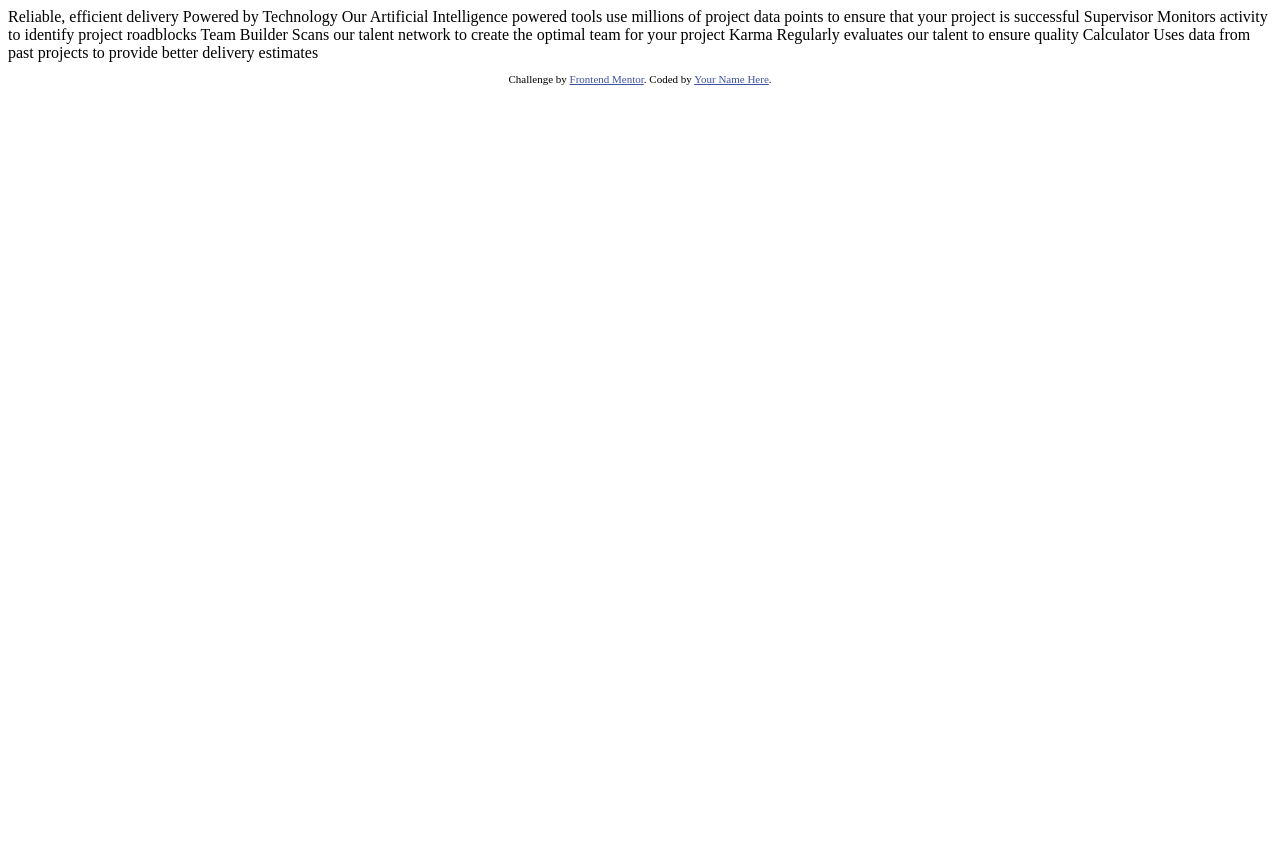
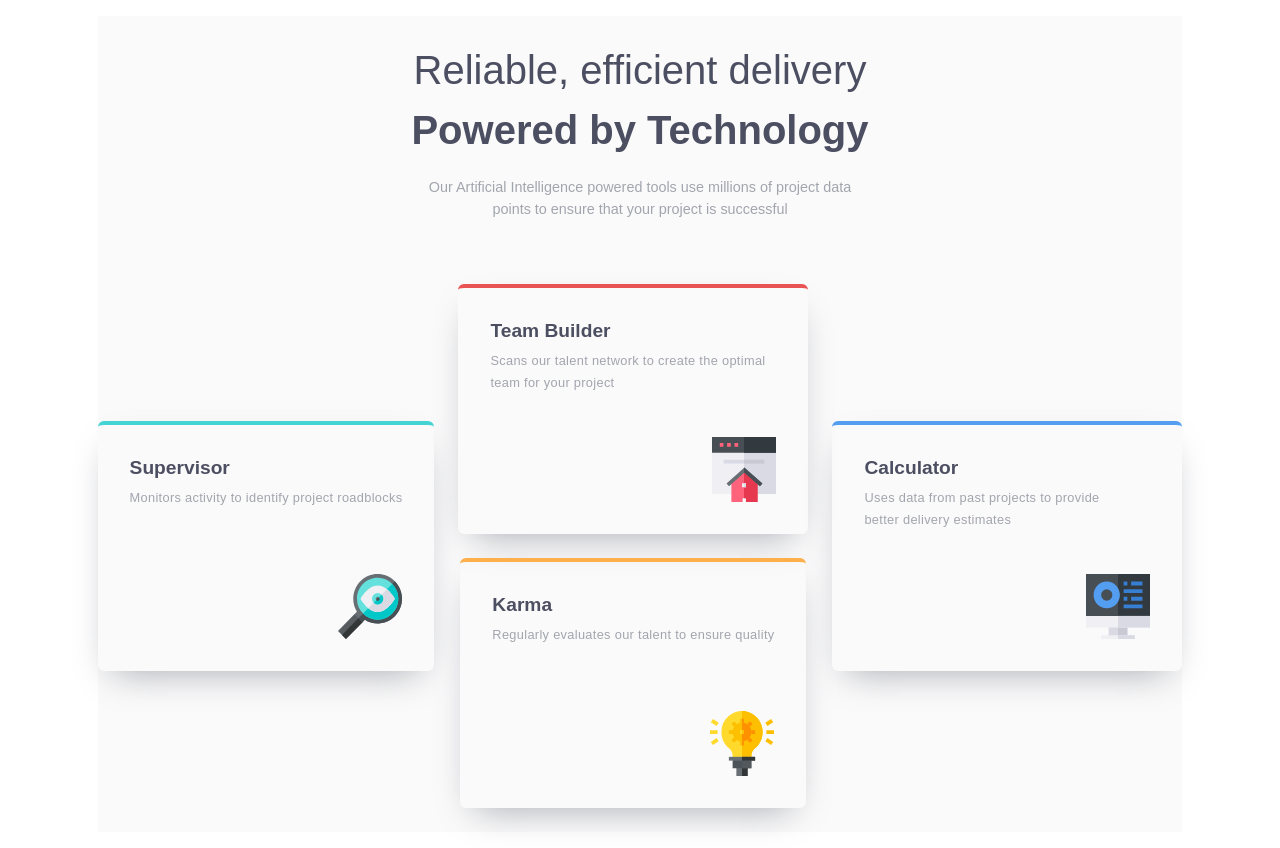
Before and after one commit to ARPIT73881/FrontendMentor-Four-Card-Feature-Section, a plain HTML site: page index.html in a window 1280 px wide. Before the commit the page ends 800 px from the top, so only its background shows below. Drawn offline with Linux system fonts and the light colour scheme.

Commit message:
four card feature section

```diff
--- a/index.html
+++ b/index.html
@@ -1,45 +1,70 @@
 <!DOCTYPE html>
 <html lang="en">
   <head>
-  <meta charset="UTF-8">
-  <meta name="viewport" content="width=device-width, initial-scale=1.0"> <!-- displays site properly based on user's device -->
-
-  <link rel="icon" type="image/png" sizes="32x32" href="./images/favicon-32x32.png">
-
+    <meta charset="UTF-8" />
+    <meta name="viewport" content="width=device-width, initial-scale=1.0" />
+    <link
+      rel="icon"
+      type="image/png"
+      sizes="32x32"
+      href="./images/favicon-32x32.png"
+    />
+    <link rel="stylesheet" href="style.css" />
     <title>Frontend Mentor | Four card feature section</title>
-
-  <!-- Feel free to remove these styles or customise in your own stylesheet 👍 -->
-  <style>
-    .attribution { font-size: 11px; text-align: center; }
-    .attribution a { color: hsl(228, 45%, 44%); }
-  </style>
   </head>
   <body>
-
-  Reliable, efficient delivery
+    <main class="container">
+      <section class="text">
+        <h1>
+          <span>Reliable, efficient delivery</span><br />
           Powered by Technology
-
-  Our Artificial Intelligence powered tools use millions of project data points
-  to ensure that your project is successful
-
-  Supervisor
-  Monitors activity to identify project roadblocks
-
-  Team Builder
-  Scans our talent network to create the optimal team for your project
-
-  Karma
-  Regularly evaluates our talent to ensure quality
-
-  Calculator
+        </h1>
+        <p>
+          Our Artificial Intelligence powered tools use millions of project data
+          points to ensure that your project is successful
+        </p>
+      </section>
+      <section class="grid-container">
+        <div class="box box-one">
+          <div class="box-inside-text">
+            <h2>Supervisor</h2>
+            <p>Monitors activity to identify project roadblocks</p>
+          </div>
+          <figure>
+            <img src="images/icon-supervisor.svg" alt="icon-supervisor" />
+          </figure>
+        </div>
+        <div class="box box-two">
+          <div class="box-inside-text">
+            <h2>Team Builder</h2>
+            <p>
+              Scans our talent network to create the optimal team for your
+              project
+            </p>
+          </div>
+          <figure>
+            <img src="images/icon-team-builder.svg" alt="icon-team-builder" />
+          </figure>
+        </div>
+        <div class="box box-three">
+          <div class="box-inside-text">
+            <h2>Karma</h2>
+            <p>Regularly evaluates our talent to ensure quality</p>
+          </div>
+          <figure><img src="images/icon-karma.svg" alt="icon-karma" /></figure>
+        </div>
+        <div class="box box-four">
+          <div class="box-inside-text">
+            <h2>Calculator</h2>
+            <p>
               Uses data from past projects to provide better delivery estimates
-
-
-  <footer>
-    <p class="attribution">
-      Challenge by <a href="https://www.frontendmentor.io?ref=challenge" target="_blank">Frontend Mentor</a>.
-      Coded by <a href="#">Your Name Here</a>.
             </p>
-  </footer>
+          </div>
+          <figure>
+            <img src="images/icon-calculator.svg" alt="icon-calculator" />
+          </figure>
+        </div>
+      </section>
+    </main>
   </body>
 </html>
--- /dev/null
+++ b/style.css
@@ -0,0 +1,208 @@
+@import url("https://fonts.googleapis.com/css2?family=Karla:ital,wght@0,200..800;1,200..800&display=swap");
+/* Weights: 200, 400, 600*/
+
+:root {
+  /* ### Primary */
+
+  --Red: hsl(0, 78%, 62%);
+  --Cyan: hsl(180, 62%, 55%);
+  --Orange: hsl(34, 97%, 64%);
+  --Blue: hsl(212, 86%, 64%);
+
+  /* ### Neutral */
+
+  --Very-Dark-Blue: hsl(234, 12%, 34%);
+  --Grayish-Blue: hsl(229, 6%, 66%);
+  --Very-Light-Gray: hsl(0, 0%, 98%);
+}
+
+/* ===============  reset  ===============*/
+* {
+  margin: 0;
+  padding: 0;
+  box-sizing: border-box;
+}
+
+body {
+  font-family: "Poppins", sans-serif;
+  display: flex;
+  justify-content: center;
+  align-items: center;
+  min-height: 100vh;
+}
+
+/* ===============  reusable box class  =============== */
+.box {
+  max-width: 350px;
+  min-height: 250px;
+  padding: 2rem;
+  border-radius: 6px;
+  border-top: 4px solid;
+  box-shadow: 0 15px 35px -15px var(--Grayish-Blue);
+  display: flex;
+  flex-direction: column;
+  justify-content: space-between;
+}
+
+/* box styling image */
+figure {
+  width: 100%;
+  height: 65px;
+  display: flex;
+  justify-content: flex-end;
+  align-self: flex-end;
+}
+
+/* ===============  individual box styling  =============== */
+.box-one {
+  border-top-color: var(--Cyan);
+  grid-area: supervisor;
+}
+.box-two {
+  border-top-color: var(--Red);
+  grid-area: teambuilder;
+}
+.box-three {
+  border-top-color: var(--Orange);
+  grid-area: karma;
+}
+.box-four {
+  border-top-color: var(--Blue);
+  grid-area: calculator;
+}
+
+/* ===============  main container  =============== */
+.container {
+  background-color: var(--Very-Light-Gray);
+  display: flex;
+  flex-direction: column;
+  margin: 16px;
+}
+
+/* ===============  section part one text  =============== */
+
+/* section one */
+.text {
+  text-align: center;
+  margin-block: 24px;
+}
+
+/* heading text upper */
+.text h1 {
+  font-size: 1.5rem;
+  color: var(--Very-Dark-Blue);
+  line-height: 1.5;
+  margin-bottom: 16px;
+}
+
+/* heading main */
+.text span {
+  font-size: 1.5rem;
+  font-weight: 200;
+}
+
+/* heading paragraph */
+.text p {
+  font-size: 0.9rem;
+  font-weight: 200;
+  color: var(--Grayish-Blue);
+  padding-inline: 36px;
+  line-height: 22px;
+  margin-bottom: 16px;
+}
+
+/* ===============  section part two box grid =============== */
+
+/* section two */
+.grid-container {
+  display: grid;
+  place-items: center;
+  width: 100%;
+  grid-template-areas:
+    "supervisor"
+    "teambuilder"
+    "karma"
+    "calculator";
+  gap: 24px;
+  padding-block: 24px;
+}
+
+/* inside the box */
+.box-inside-text {
+  display: flex;
+  flex-direction: column;
+  gap: 8px;
+}
+
+/* box heading */
+.box h2 {
+  font-size: 1.2rem;
+  color: var(--Very-Dark-Blue);
+}
+/* box paragraph */
+.box p {
+  font-weight: 200;
+  font-size: 0.8rem;
+  color: var(--Grayish-Blue);
+  letter-spacing: 0.02rem;
+  line-height: 22px;
+}
+
+.box-four p {
+  padding-right: 1rem;
+}
+
+/* ===============  responsivenes  =============== */
+
+/* small device */
+@media (min-width: 400px) {
+  /* heading text upper */
+  .text h1 {
+    font-size: 1.9rem;
+  }
+
+  /* heading main */
+  .text span {
+    font-size: 1.9rem;
+  }
+
+  /* heading paragraph */
+  .text p {
+    font-size: 1.1rem;
+  }
+}
+
+/* medium device */
+@media (min-width: 576px) {
+  .text h1 {
+    font-size: 2.5rem;
+  }
+
+  /* heading main */
+  .text span {
+    font-size: 2.5rem;
+  }
+
+  /* heading paragraph */
+  .text p {
+    font-size: 0.9rem;
+    padding-inline: 72px;
+  }
+}
+
+/* big device */
+@media (min-width: 720px) {
+  .grid-container {
+    grid-template-areas:
+      "supervisor teambuilder calculator"
+      "supervisor karma calculator";
+  }
+
+  /* heading paragraph */
+  .text p {
+    width: 55%;
+    font-size: 0.9rem;
+    margin-inline: auto;
+    /* padding-inline: 200px; */
+  }
+}
```
Also changed, not shown: 2 other files. Lines whose indentation alone changed are shown as unchanged.
